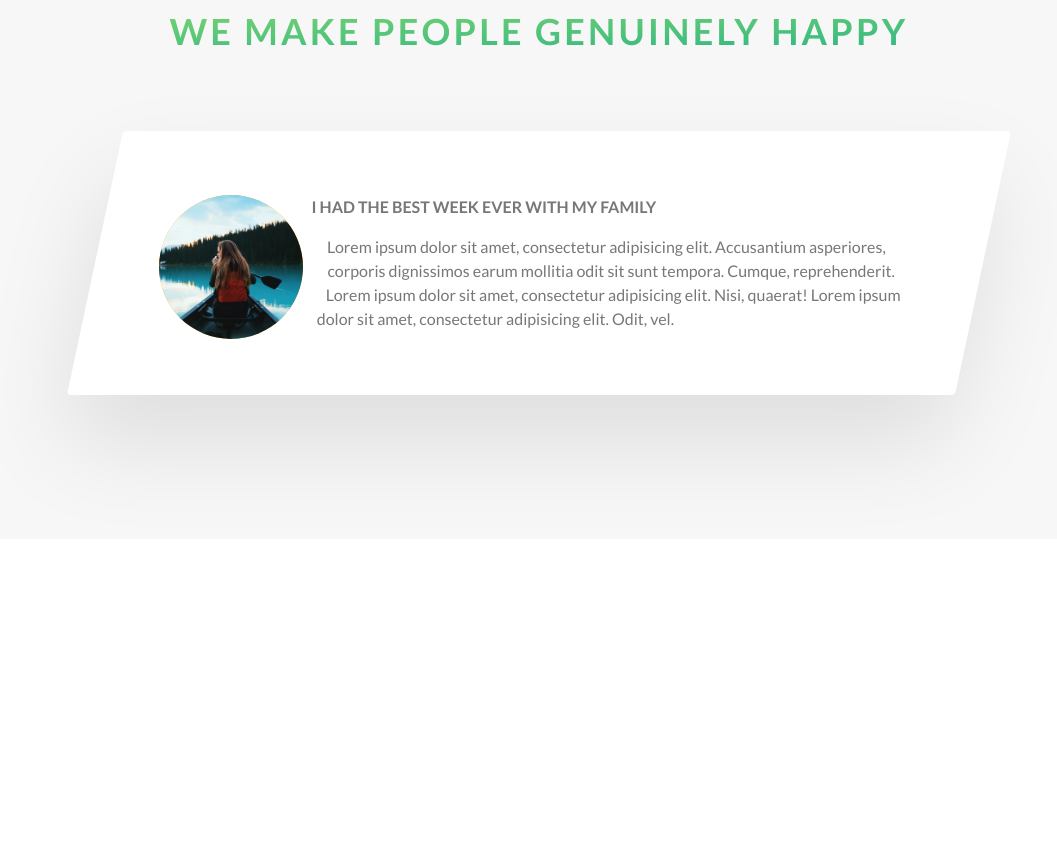
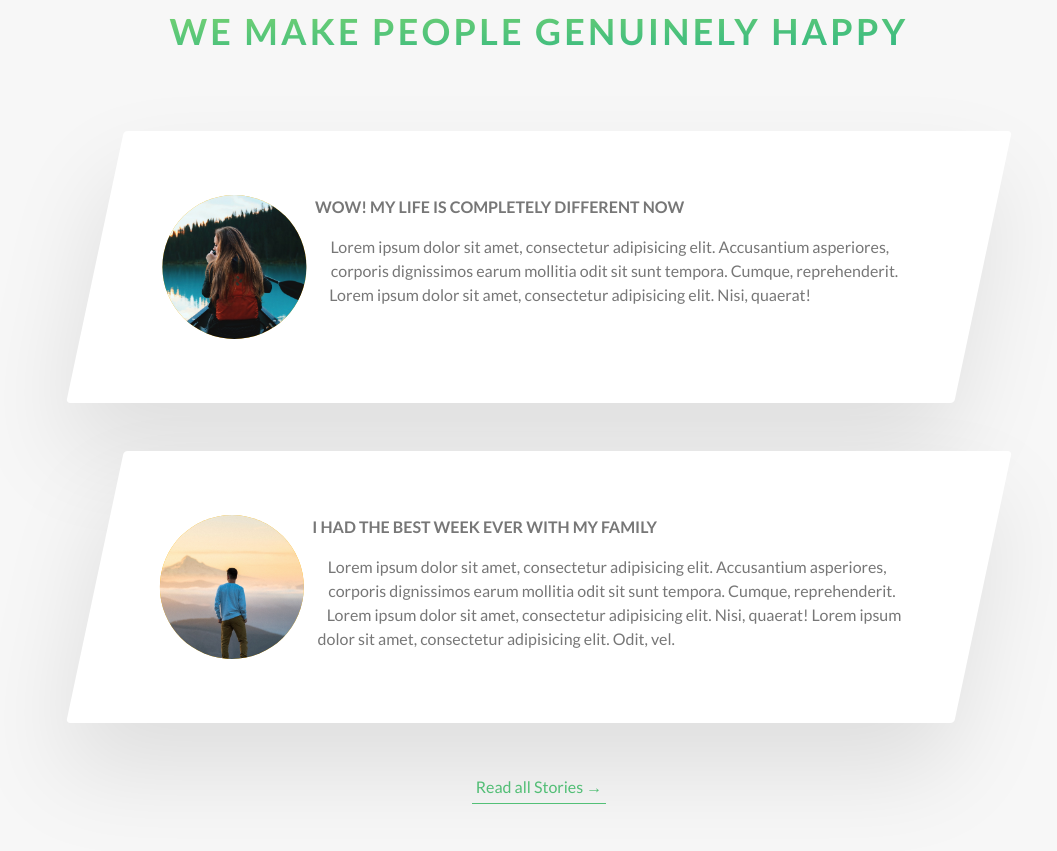
Before and after one commit to aliehyaie/next-natours, a Next.js app: page / in a window 1280 px wide. Shown: the part 3400-4251 px from the top of the page, without its empty margins (101-1158 px from the left). Before the commit the page ends 3967 px from the top, so only its background shows below. Built offline with nearby package versions, Linux system fonts and the light colour scheme.

Commit message:
create user story cards

```diff
--- /dev/null
+++ b/src/components/ReviewCard/ReviewCard.tsx
@@ -0,0 +1,39 @@
+import React from 'react';
+import Image from "next/image";
+
+const ReviewCard: React.FC<{ user: string; title: string; userPic: string, description: string }> = ({
+                                                                                                         user,
+                                                                                                         userPic,
+                                                                                                         title,
+                                                                                                         description
+                                                                                                     }) => {
+    return (
+        <div
+            className='w-9/12 m-auto shadow-[0_3rem_6rem_rgba(0,0,0,0.1)] p-16 bg-white rounded text-base -skew-x-12 group'>
+            <div className='skew-x-12'>
+                <figure className='w-36 h-36 story-circle bg-secondaryLight float-left mr-8 relative'>
+                    <Image src={userPic}
+                           className='scale-150 transition-all duration-500
+                            group-hover:blur-sm
+                            group-hover:brightness-75
+                            group-hover:scale-100'
+                           alt='Person on a tour' style={{objectFit: 'cover'}}
+                           fill/>
+                    <figcaption className='absolute top-1/2 left-1/2 text-white uppercase text-center
+                     text-lg translate-y-[20%] -translate-x-1/2 opacity-0
+                     transition-all duration-500
+                       group-hover:-translate-y-1/2 group-hover:opacity-100
+                     '>
+                        {user}
+                    </figcaption>
+                </figure>
+                <h3 className='tertiary-header mb-4'>{title}</h3>
+                <p>
+                    {description}
+                </p>
+            </div>
+        </div>
+    );
+};
+
+export default ReviewCard;
--- a/src/pages/index.tsx
+++ b/src/pages/index.tsx
@@ -5,6 +5,7 @@ import Image from "next/image";
 import Icon from "@/components/Icon/Icon";
 import FeatureCard from "@/components/FeatureCard/FeatureCard";
 import TourCard from "@/components/TourCard/TourCard";
+import ReviewCard from "@/components/ReviewCard/ReviewCard";
 
 export default function Home() {
     return (
@@ -173,22 +174,30 @@ export default function Home() {
                         <h2 className='secondary-header mb-20'>
                             We make people genuinely happy
                         </h2>
-                        <div
-                            className='w-9/12 m-auto shadow-[0_3rem_6rem_rgba(0,0,0,0.1)] p-16 bg-white rounded text-base -skew-x-12'>
-                            <div className='skew-x-12'>
-                                <figure className='w-36 h-36 story-circle bg-secondaryLight float-left mr-8 relative'>
-                                    <Image src='/img/nat-8.jpg' alt='Person on a tour' style={{objectFit: 'cover'}}
-                                           fill/>
-                                </figure>
-                                <h3 className='tertiary-header mb-4'>I had the best week ever with my family</h3>
-                                <p>
-                                    Lorem ipsum dolor sit amet, consectetur adipisicing elit. Accusantium
-                                    asperiores,
-                                    corporis dignissimos earum mollitia odit sit sunt tempora. Cumque,
-                                    reprehenderit.
-                                    Lorem ipsum dolor sit amet, consectetur adipisicing elit. Nisi, quaerat!
-                                    Lorem ipsum dolor sit amet, consectetur adipisicing elit. Odit, vel.
-                                </p>
+                        <div className='flex flex-col gap-12'>
+                            <ReviewCard user='Jack Wilson'
+                                        title='WOW! My life is completely different now'
+                                        description='   Lorem ipsum dolor sit amet, consectetur adipisicing elit. Accusantium
+                    asperiores,
+                    corporis dignissimos earum mollitia odit sit sunt tempora. Cumque,
+                    reprehenderit.
+                    Lorem ipsum dolor sit amet, consectetur adipisicing elit. Nisi, quaerat!
+                '
+                                        userPic='/img/nat-8.jpg'/>
+                            <ReviewCard user='Mary Smith'
+                                        title='I had the best week ever with my family'
+                                        description='   Lorem ipsum dolor sit amet, consectetur adipisicing elit. Accusantium
+                    asperiores,
+                    corporis dignissimos earum mollitia odit sit sunt tempora. Cumque,
+                    reprehenderit.
+                    Lorem ipsum dolor sit amet, consectetur adipisicing elit. Nisi, quaerat!
+                    Lorem ipsum dolor sit amet, consectetur adipisicing elit. Odit, vel.
+                '
+                                        userPic='/img/nat-9.jpg'/>
+                            <div className='text-center'>
+                                <Button type='secondary'>
+                                    Read all Stories &rarr;
+                                </Button>
                             </div>
                         </div>
                     </Container>
```
